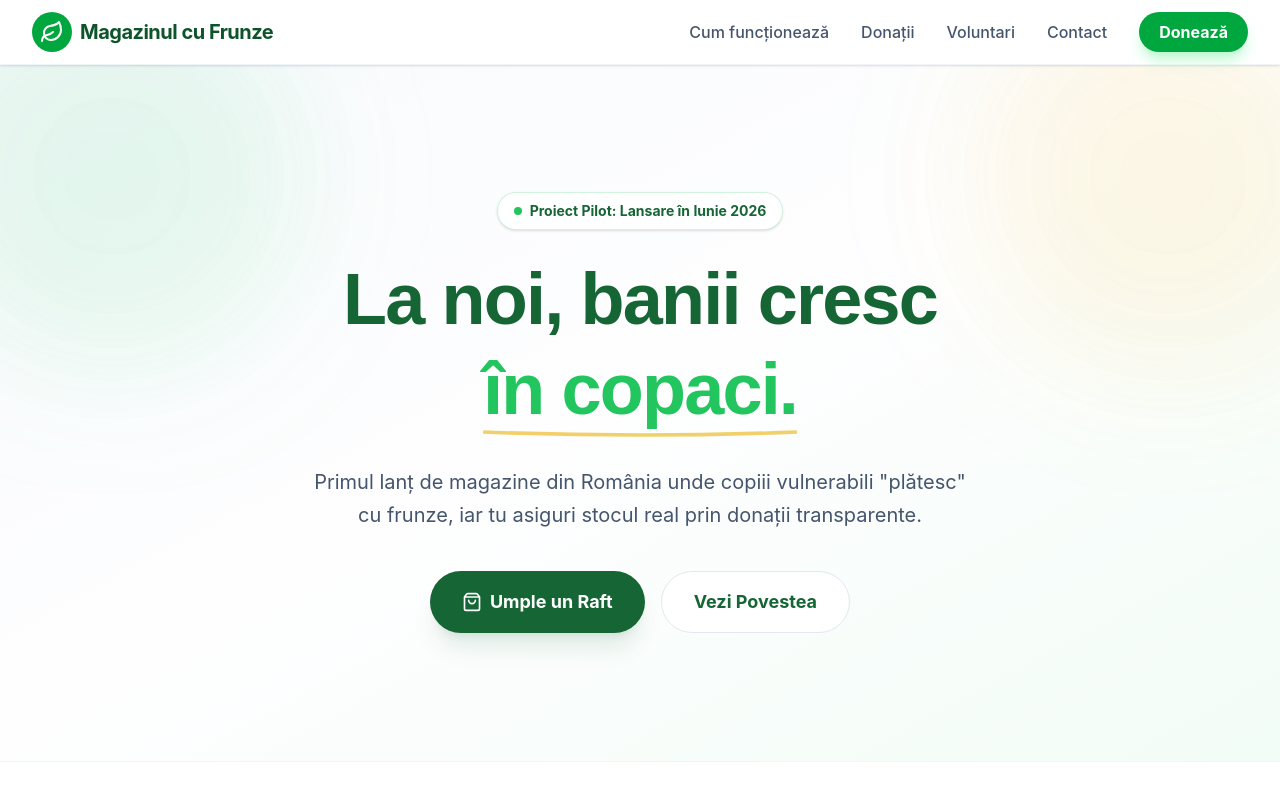
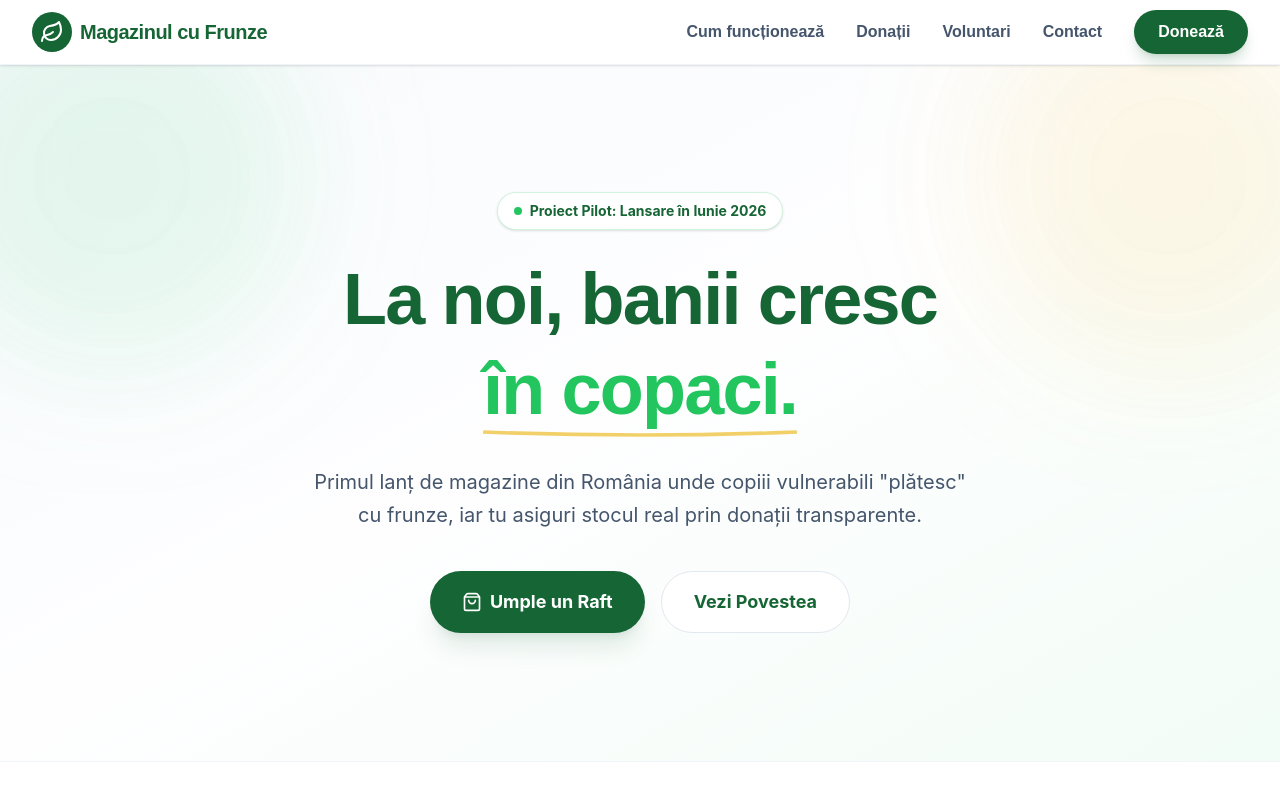
Before and after one commit to joahn3/magazinul-cu-frunze, a Next.js app in the folder leaf-store/: page / in a window 1280 px wide. Shown: the top 800 px of the page. Built offline with nearby package versions, Linux system fonts and the light colour scheme.

Commit message:
Update Navbar.tsx

```diff
--- a/leaf-store/app/components/Navbar.tsx
+++ b/leaf-store/app/components/Navbar.tsx
@@ -1,5 +1,5 @@
 // app/components/Navbar.tsx
-"use client"; // <--- Aceasta linie e CRITICA pentru interactivitate
+"use client";
 
 import { useState } from 'react';
 import { Leaf, Menu, X } from 'lucide-react';
@@ -9,33 +9,46 @@ export default function Navbar() {
   const [isMenuOpen, setIsMenuOpen] = useState(false);
 
   return (
-    <nav className="fixed w-full bg-white/90 backdrop-blur-md z-50 shadow-sm border-b border-slate-100">
+    <nav className="fixed w-full bg-white/95 backdrop-blur-md z-50 shadow-sm border-b border-slate-100 font-heading">
       <div className="max-w-7xl mx-auto px-4 sm:px-6 lg:px-8">
         <div className="flex justify-between items-center h-16">
           {/* LOGO */}
           <div className="flex items-center gap-2">
-            <Link href="/" className="flex items-center gap-2">
-              <div className="bg-green-600 p-2 rounded-full">
+            <Link href="/" className="flex items-center gap-2 group">
+              <div className="bg-forest p-2 rounded-full transition-transform group-hover:scale-105">
                 <Leaf className="h-6 w-6 text-white" />
               </div>
-              <span className="font-bold text-xl tracking-tight text-green-900">Magazinul cu Frunze</span>
+              <span className="font-bold text-xl tracking-tight text-forest group-hover:text-leaf transition-colors">
+                Magazinul cu Frunze
+              </span>
             </Link>
           </div>
 
           {/* DESKTOP MENU (Ascuns pe mobil) */}
           <div className="hidden md:flex items-center space-x-8">
-            <Link href="/#cum-functioneaza" className="text-slate-600 hover:text-green-700 font-medium transition">Cum funcționează</Link>
-            <Link href="/donatii" className="text-slate-600 hover:text-green-700 font-medium transition">Donații</Link>
-            <Link href="/implica-te" className="text-slate-600 hover:text-green-700 font-medium transition">Voluntari</Link>
-            <Link href="/contact" className="text-slate-600 hover:text-green-700 font-medium transition">Contact</Link>
-            <Link href="/donatii" className="bg-green-600 hover:bg-green-700 text-white px-5 py-2 rounded-full font-bold transition shadow-lg shadow-green-200">
+            <Link href="/#cum-functioneaza" className="text-slate-600 hover:text-forest font-bold transition-colors">
+              Cum funcționează
+            </Link>
+            <Link href="/donatii" className="text-slate-600 hover:text-forest font-bold transition-colors">
+              Donații
+            </Link>
+            <Link href="/implica-te" className="text-slate-600 hover:text-forest font-bold transition-colors">
+              Voluntari
+            </Link>
+            <Link href="/contact" className="text-slate-600 hover:text-forest font-bold transition-colors">
+              Contact
+            </Link>
+            <Link href="/donatii" className="bg-forest hover:bg-leaf text-white px-6 py-2.5 rounded-full font-bold transition-all shadow-lg shadow-forest/20 hover:shadow-leaf/30 transform hover:-translate-y-0.5">
               Donează
             </Link>
           </div>
 
           {/* MOBILE MENU BUTTON (Vizibil doar pe mobil) */}
           <div className="md:hidden flex items-center">
-            <button onClick={() => setIsMenuOpen(!isMenuOpen)} className="text-slate-600 p-2">
+            <button
+              onClick={() => setIsMenuOpen(!isMenuOpen)}
+              className="text-forest p-2 hover:bg-leaf/10 rounded-lg transition-colors"
+            >
               {isMenuOpen ? <X size={28} /> : <Menu size={28} />}
             </button>
           </div>
@@ -44,13 +57,41 @@ export default function Navbar() {
 
       {/* MOBILE MENU DROPDOWN */}
       {isMenuOpen && (
-        <div className="md:hidden bg-white border-t border-slate-100 absolute w-full shadow-lg">
-          <div className="px-4 pt-2 pb-6 space-y-2 flex flex-col">
-            <Link href="/#cum-functioneaza" onClick={() => setIsMenuOpen(false)} className="block px-3 py-3 text-slate-600 font-medium hover:bg-slate-50 rounded-lg">Cum funcționează</Link>
-            <Link href="/donatii" onClick={() => setIsMenuOpen(false)} className="block px-3 py-3 text-slate-600 font-medium hover:bg-slate-50 rounded-lg">Donații</Link>
-            <Link href="/implica-te" onClick={() => setIsMenuOpen(false)} className="block px-3 py-3 text-slate-600 font-medium hover:bg-slate-50 rounded-lg">Voluntari</Link>
-            <Link href="/contact" onClick={() => setIsMenuOpen(false)} className="block px-3 py-3 text-slate-600 font-medium hover:bg-slate-50 rounded-lg">Contact</Link>
-            <Link href="/donatii" onClick={() => setIsMenuOpen(false)} className="mt-4 block w-full text-center bg-green-600 text-white px-5 py-3 rounded-lg font-bold">
+        <div className="md:hidden bg-white border-t border-slate-100 absolute w-full shadow-xl">
+          <div className="px-4 pt-2 pb-6 space-y-2 flex flex-col font-heading">
+            <Link
+              href="/#cum-functioneaza"
+              onClick={() => setIsMenuOpen(false)}
+              className="block px-4 py-3 text-slate-600 font-bold hover:bg-paper hover:text-forest rounded-xl transition-colors"
+            >
+              Cum funcționează
+            </Link>
+            <Link
+              href="/donatii"
+              onClick={() => setIsMenuOpen(false)}
+              className="block px-4 py-3 text-slate-600 font-bold hover:bg-paper hover:text-forest rounded-xl transition-colors"
+            >
+              Donații
+            </Link>
+            <Link
+              href="/implica-te"
+              onClick={() => setIsMenuOpen(false)}
+              className="block px-4 py-3 text-slate-600 font-bold hover:bg-paper hover:text-forest rounded-xl transition-colors"
+            >
+              Voluntari
+            </Link>
+            <Link
+              href="/contact"
+              onClick={() => setIsMenuOpen(false)}
+              className="block px-4 py-3 text-slate-600 font-bold hover:bg-paper hover:text-forest rounded-xl transition-colors"
+            >
+              Contact
+            </Link>
+            <Link
+              href="/donatii"
+              onClick={() => setIsMenuOpen(false)}
+              className="mt-4 block w-full text-center bg-forest hover:bg-leaf text-white px-5 py-4 rounded-xl font-bold transition-colors shadow-md"
+            >
               Donează Acum
             </Link>
           </div>
```
